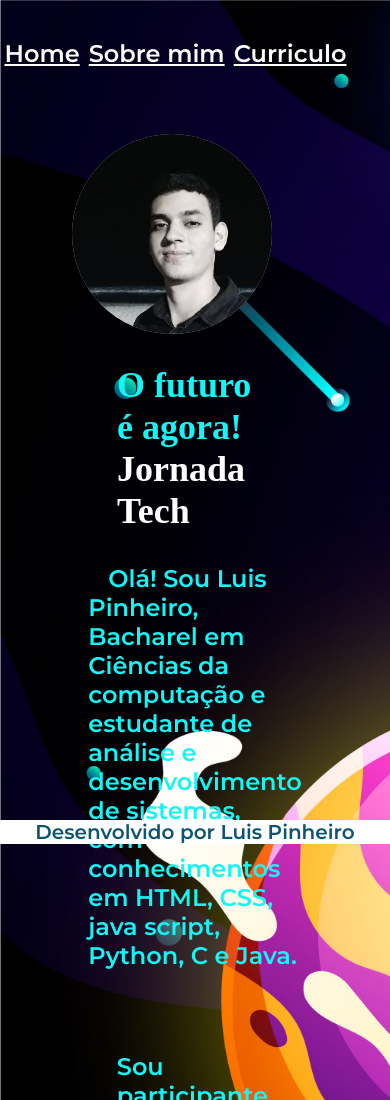
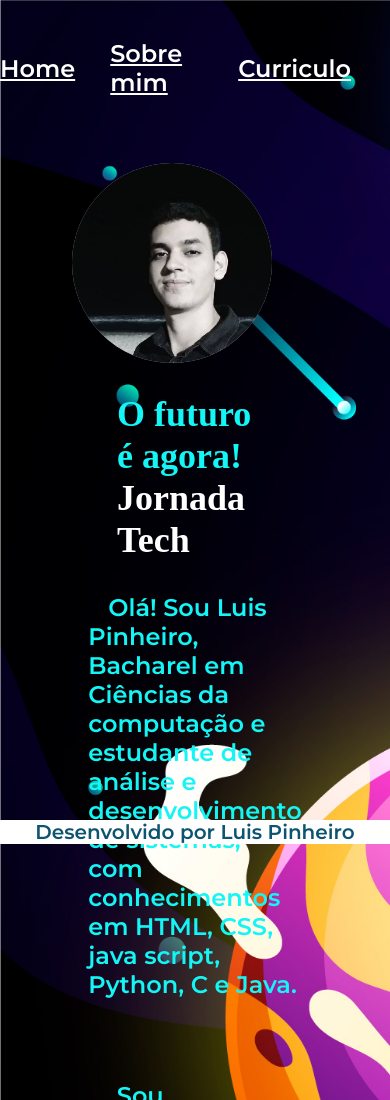
Before and after one commit to kirito-hn/ONE-ORACLE, a plain HTML site: page index.html in a window 390 px wide. Shown: the top 1100 px of the page. Drawn offline with Linux system fonts and the light colour scheme; files whose address does not match are found by name.

Commit message:
Update estilo.css

```diff
--- a/styles/estilo.css
+++ b/styles/estilo.css
@@ -285,5 +285,8 @@ body {
     width: 100%;
     margin: 0;
 }
+.cabecalho_menu{
+   gap:10%;
 
 }
+}
```
